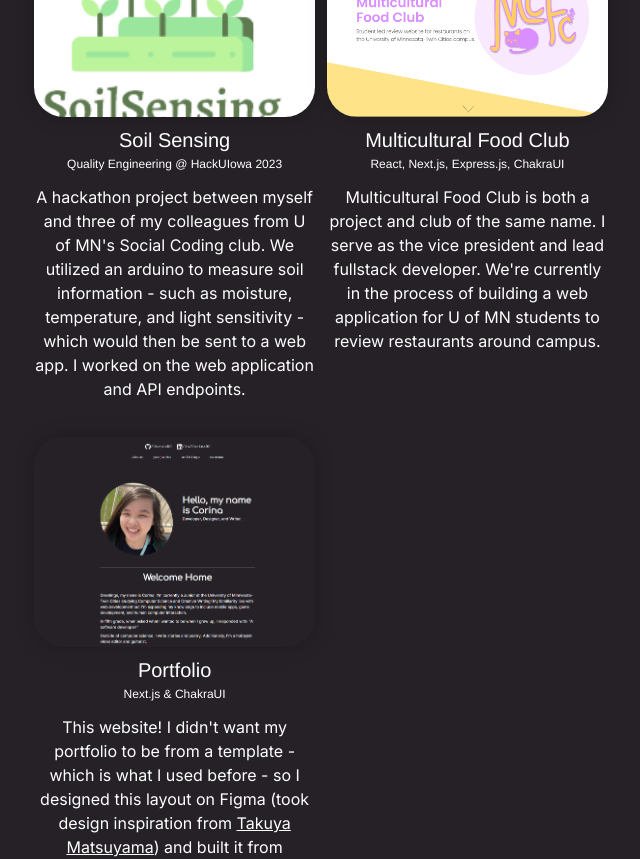
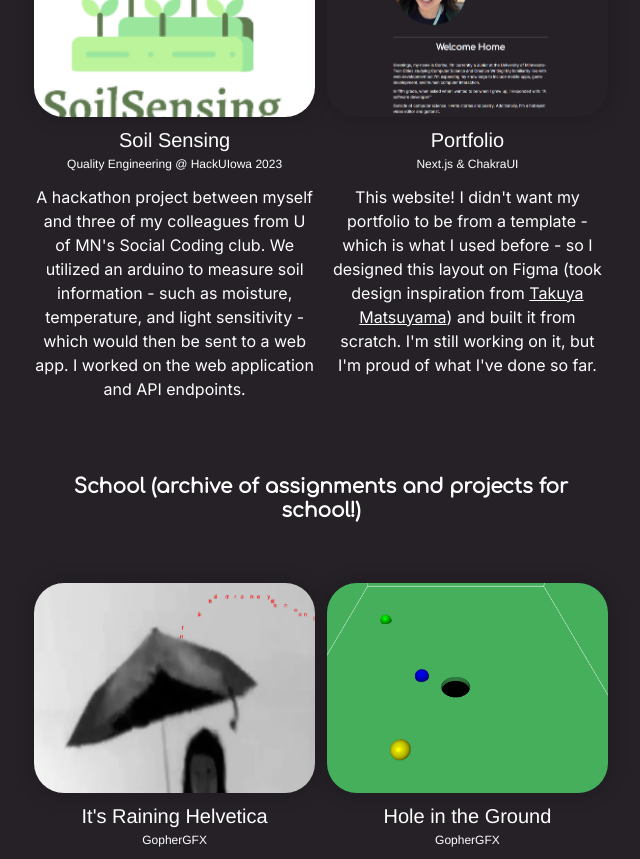
Before and after one commit to CorinaNC/corinanc.site, a Next.js app: page /projects in a window 1280 px wide. Shown: the part 880-1739 px from the top of the page, without its empty margins (319-959 px from the left). Built offline with nearby package versions, Linux system fonts and the light colour scheme.

Commit message:
removed mcfc

```diff
--- a/src/app/projects/page.tsx
+++ b/src/app/projects/page.tsx
@@ -57,17 +57,6 @@ export default function Projects() {
                     </WorkGridItem>
                     <Text fontFamily="Inter" textAlign="center">
                         A hackathon project between myself and three of my colleagues from U of MN's Social Coding club.  We utilized an arduino to measure soil information - such as moisture, temperature, and light sensitivity - which would then be sent to a web app.  I worked on the web application and API endpoints.
-                    </Text>
-                </Section>
-                <Section delay={0.15}>
-                    <WorkGridItem
-                        href="https://www.corinanc.site"
-                        title="Multicultural Food Club"
-                        thumbnail={multiCultural.src}>
-                        React, Next.js, Express.js, ChakraUI
-                    </WorkGridItem>
-                    <Text fontFamily="Inter" textAlign="center">
-                        Multicultural Food Club is both a project and club of the same name. I serve as the vice president and lead fullstack developer.  We're currently in the process of building a web application for U of MN students to review restaurants around campus.
                     </Text>
                 </Section>
                 <Section delay={0.15}>
```
Also changed, not shown: src/app/public/images/MCFC.png (deleted).
